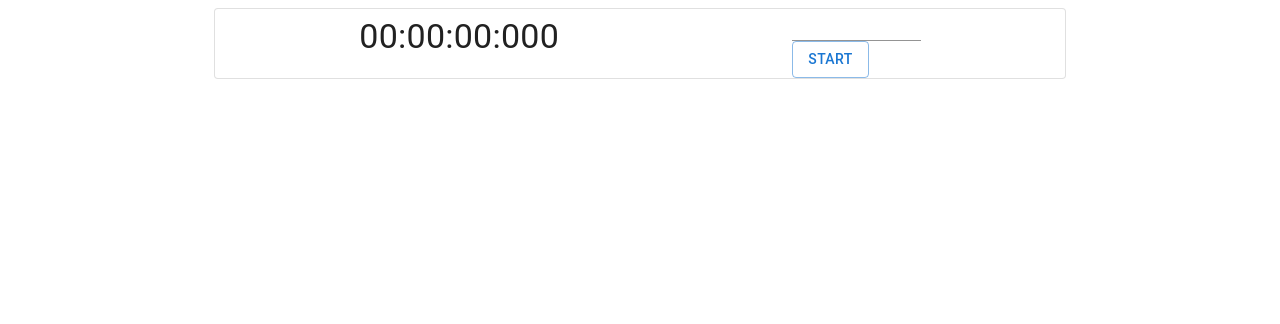
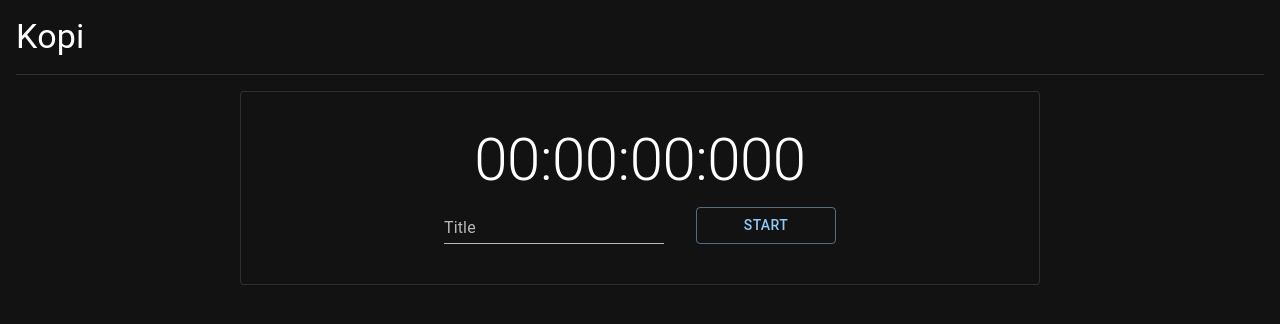
Before and after one commit to abhirajshourya/kopi, a React (Vite) app in the folder client/: page / in a window 1280 px wide. Shown: the top 324 px of the page. Built offline with nearby package versions, Linux system fonts and the light colour scheme.

Commit message:
Client: TimeTracker Mock

```diff
--- a/client/src/App.tsx
+++ b/client/src/App.tsx
@@ -1,11 +1,28 @@
-import { Container } from '@mui/material';
 import Tracker from './components/Tracker';
+import { ThemeProvider, createTheme } from '@mui/material/styles';
+import CssBaseline from '@mui/material/CssBaseline';
+import { Box, Divider, Typography } from '@mui/material';
+
+const darkTheme = createTheme({
+	palette: {
+		mode: 'dark',
+	},
+});
 
 function App() {
 	return (
-		<Container maxWidth="md">
-			<Tracker />
-		</Container>
+		<ThemeProvider theme={darkTheme}>
+			<CssBaseline />
+			<Box sx={{ m: 2 }}>
+				<Typography variant="h4" component="h4">
+					Kopi
+				</Typography>
+			</Box>
+			<Divider variant="middle" />
+			<Box sx={{ m: 2, display: 'flex', justifyContent: 'center' }}>
+				<Tracker />
+			</Box>
+		</ThemeProvider>
 	);
 }
 
--- a/client/src/components/Tracker.tsx
+++ b/client/src/components/Tracker.tsx
@@ -1,16 +1,27 @@
 import { useState } from 'react';
 import { formatTime } from '../utils/formatTime';
-import { Button, Card, Grid, Input, Typography } from '@mui/material';
+import {
+	Button,
+	Card,
+	CardContent,
+	Divider,
+	Grid,
+	TextField,
+	Typography,
+	Box,
+} from '@mui/material';
 
 function Tracker() {
 	const [duration, setDuration] = useState(0);
 	const [isTrackerRunning, setIsTrackerRunning] = useState(false);
 	const [startTime, setStartTime] = useState(0);
 	const [timerId, setTimerId] = useState(0);
+	const [title, setTitle] = useState('');
 
 	let TimeTracked = {
 		duration,
 		startTime,
+		title,
 	};
 
 	function toggleTimeTracker() {
@@ -19,11 +30,13 @@ function Tracker() {
 				...TimeTracked,
 				duration: duration,
 				startTime: startTime,
+				title: title,
 			};
+			setDuration(0);
+			setTimerId(0);
 			clearInterval(timerId);
 			setIsTrackerRunning(false);
-			setDuration(0);
-			setTimerId(0);
+			setTitle('');
 
 			console.log(TimeTracked);
 		} else {
@@ -39,20 +52,38 @@ function Tracker() {
 	}
 
 	return (
-		<Card variant="outlined">
-			<Grid container spacing={2} alignItems="center" justifyContent="center">
-				<Grid item xs={6}>
-					<Typography gutterBottom variant="h4" component="div">
+		<Card variant="outlined" sx={{ width: '50em' }}>
+			<Box sx={{ m: 2 }}>
+				<CardContent
+					sx={{
+						display: 'flex',
+						flexDirection: 'column',
+						alignItems: 'center',
+						justifyContent: 'center',
+						height: '100%', // Optional, adjust the height if needed
+					}}
+				>
+					<Typography variant="h2" component="h2">
 						{formatTime(duration)}
 					</Typography>
-				</Grid>
-				<Grid item xs={2}>
-					<Input />
-					<Button variant="outlined" onClick={toggleTimeTracker}>
-						{isTrackerRunning ? 'Stop' : 'Start'}
-					</Button>
-				</Grid>
-			</Grid>
+					<Grid container justifyContent="center" alignItems={'flex-end'}>
+						<Grid item>
+							<TextField
+								label="Title"
+								variant="standard"
+								value={title}
+								onChange={(e) => setTitle(e.target.value)}
+							/>
+						</Grid>
+						<Divider variant="middle" />
+						<Grid item>
+							<Button sx={{ width: '10em' }} variant="outlined" onClick={toggleTimeTracker}>
+								{isTrackerRunning ? 'Stop' : 'Start'}
+							</Button>
+						</Grid>
+					</Grid>
+				</CardContent>
+			</Box>
 		</Card>
 	);
 }
```
